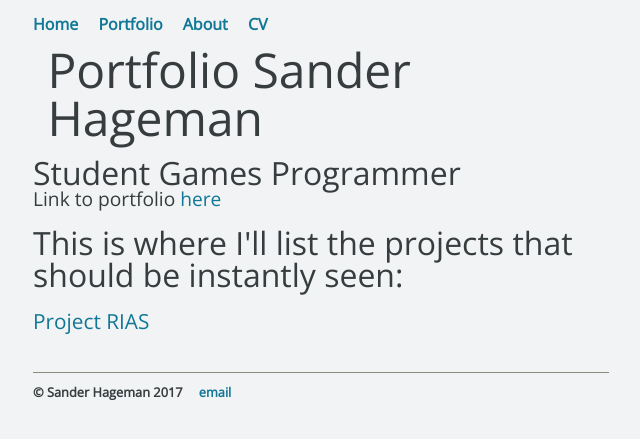
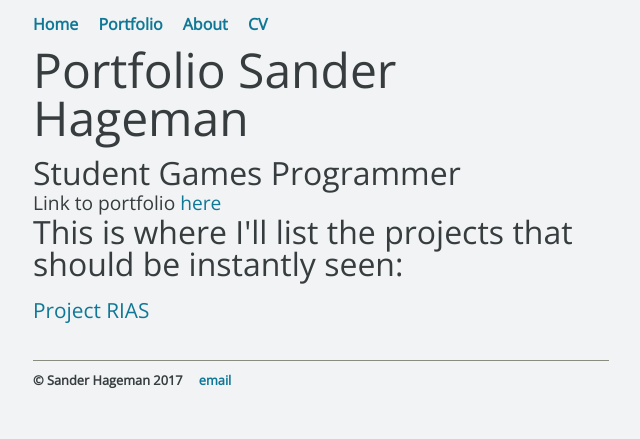
Before and after one commit to SanderHageman/sanderhageman.github.io, a Jekyll site: the page built from index.html, in a window 1280 px wide. Shown: the top 439 px of the page, without its empty margins (319-959 px from the left). Built offline with Jekyll 4.4.1, drawn with Linux system fonts in a browser that asks for light colours.

Commit message:
Update main.css

```diff
--- a/css/main.css
+++ b/css/main.css
@@ -53,7 +53,8 @@ h1 {
     font-size: 3em;
     font-family:'Open Sans', 'sans-serif';
     color: #373D3F;
-    padding: 0.3em;
+    padding-top: 0.3em;
+    padding-bottom: 0.3em;
 }
 h2 {
     font-size: 2em;
@@ -63,7 +64,7 @@ h2 {
 
 
 p {
-    padding-bottom: 1em;
+    margin: 0.2em auto;
     font-size: 1.2em;
     color: #373D3F;
 }
```
